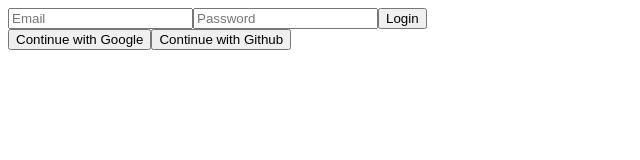
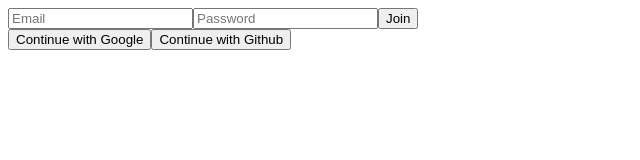
Before and after one commit to chicori3/cwitter, a React (Create React App) app: page /#/ in a window 1280 px wide. Shown: the top 160 px of the page, without its empty margins (0-640 px from the left). Built offline with nearby package versions, Linux system fonts and the light colour scheme; no server answers.

Commit message:
Create Account

```diff
--- a/src/routes/Auth.js
+++ b/src/routes/Auth.js
@@ -1,8 +1,10 @@
+import { authService } from "myBase";
 import React, { useState } from "react";
 
 const Auth = () => {
   const [email, setEmail] = useState("");
   const [password, setPassword] = useState("");
+  const [newAccount, setNewAccount] = useState(true);
   const onChange = (event) => {
     const {
       target: { name, value },
@@ -13,8 +15,19 @@ const Auth = () => {
       setPassword(value);
     }
   };
-  const onSubmit = (event) => {
+  const onSubmit = async (event) => {
     event.preventDefault();
+    try {
+      if (newAccount) {
+        // create account
+        await authService.createUserWithEmailAndPassword(email, password);
+      } else {
+        // login
+        await authService.signInWithEmailAndPassword(email, password);
+      }
+    } catch (error) {
+      console.log(error);
+    }
   };
   return (
     <div>
@@ -35,7 +48,7 @@ const Auth = () => {
           value={password}
           onChange={onChange}
         />
-        <input type="submit" value="Login" />
+        <input type="submit" value={newAccount ? "Join" : "Login"} />
       </form>
       <div>
         <button>Continue with Google</button>
```
